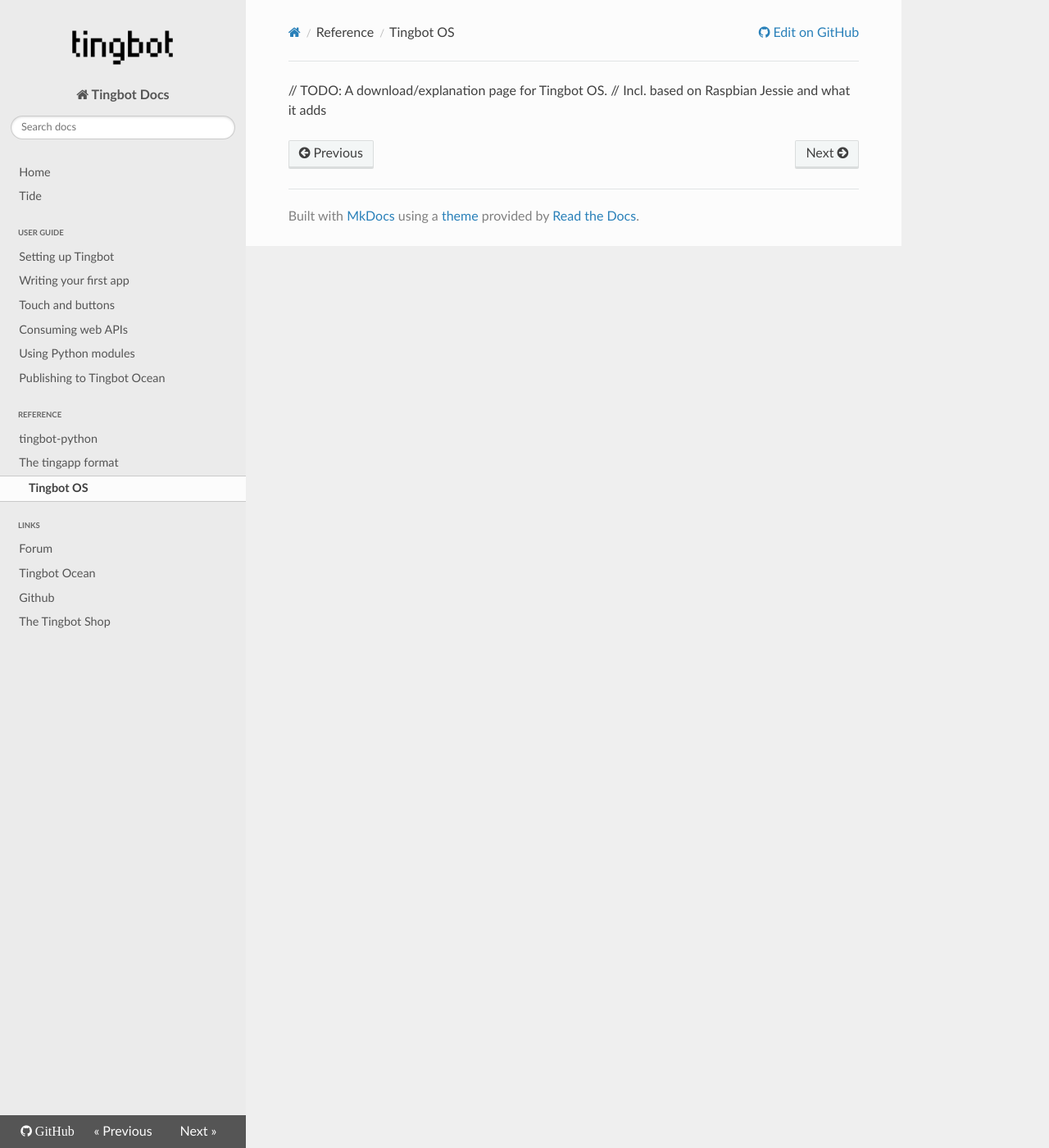
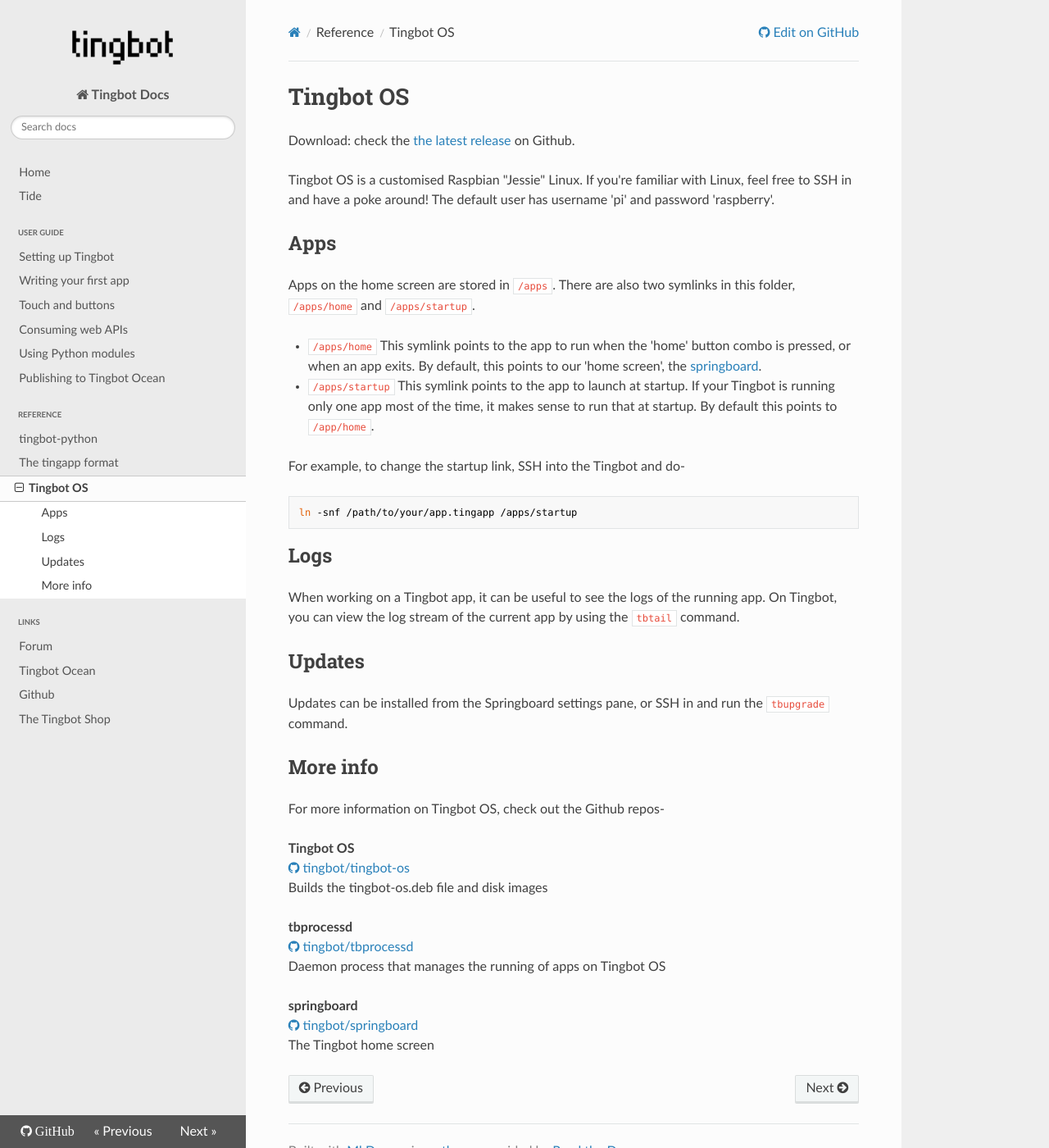
Before and after one commit to tingbot/tingbot-docs, an MkDocs documentation site: the page built from docs/reference/tingbot-os.md, in a window 1280 px wide and 1400 px high. Shown: the whole window at 82% size. Built offline with MkDocs 1.6.1, drawn with Linux system fonts in a browser that asks for light colours; nearby versions of some CDN libraries; old or Windows-style settings are respelled for this version of MkDocs.

Commit message:
Add Tingbot OS docs

```diff
--- a/docs/reference/tingbot-os.md
+++ b/docs/reference/tingbot-os.md
@@ -1,2 +1,45 @@
-// TODO: A download/explanation page for Tingbot OS.
-// Incl. based on Raspbian Jessie and what it adds
+Tingbot OS
+==========
+
+Download: check the [the latest release](https://github.com/tingbot/tingbot-os/releases/latest) on Github.
+
+Tingbot OS is a customised Raspbian "Jessie" Linux. If you're familiar with Linux, feel free to SSH in and have a poke around! The default user has username 'pi' and password 'raspberry'.
+
+Apps
+----
+
+Apps on the home screen are stored in `/apps`. There are also two symlinks in this folder, `/apps/home` and `/apps/startup`.
+
+- `/apps/home` This symlink points to the app to run when the 'home' button combo is pressed, or when an app exits. By default, this points to our 'home screen', the [springboard](http://github.com/tingbot/springboard).
+- `/apps/startup` This symlink points to the app to launch at startup. If your Tingbot is running only one app most of the time, it makes sense to run that at startup. By default this points to `/app/home`.
+
+For example, to change the startup link, SSH into the Tingbot and do-
+
+    ln -snf /path/to/your/app.tingapp /apps/startup
+
+Logs
+----
+
+When working on a Tingbot app, it can be useful to see the logs of the running app. On Tingbot, you can view the log stream of the current app by using the `tbtail` command.
+
+Updates
+-------
+
+Updates can be installed from the Springboard settings pane, or SSH in and run the `tbupgrade` command.
+
+More info
+---------
+
+For more information on Tingbot OS, check out the Github repos-
+
+**Tingbot OS**
+[<i class="fa fa-github" aria-hidden="true"></i> tingbot/tingbot-os](https://github.com/tingbot/tingbot-os)
+Builds the tingbot-os.deb file and disk images
+
+**tbprocessd**
+[<i class="fa fa-github" aria-hidden="true"></i> tingbot/tbprocessd](https://github.com/tingbot/tbprocessd)
+Daemon process that manages the running of apps on Tingbot OS
+
+**springboard**
+[<i class="fa fa-github" aria-hidden="true"></i> tingbot/springboard](https://github.com/tingbot/springboard)
+The Tingbot home screen
```
